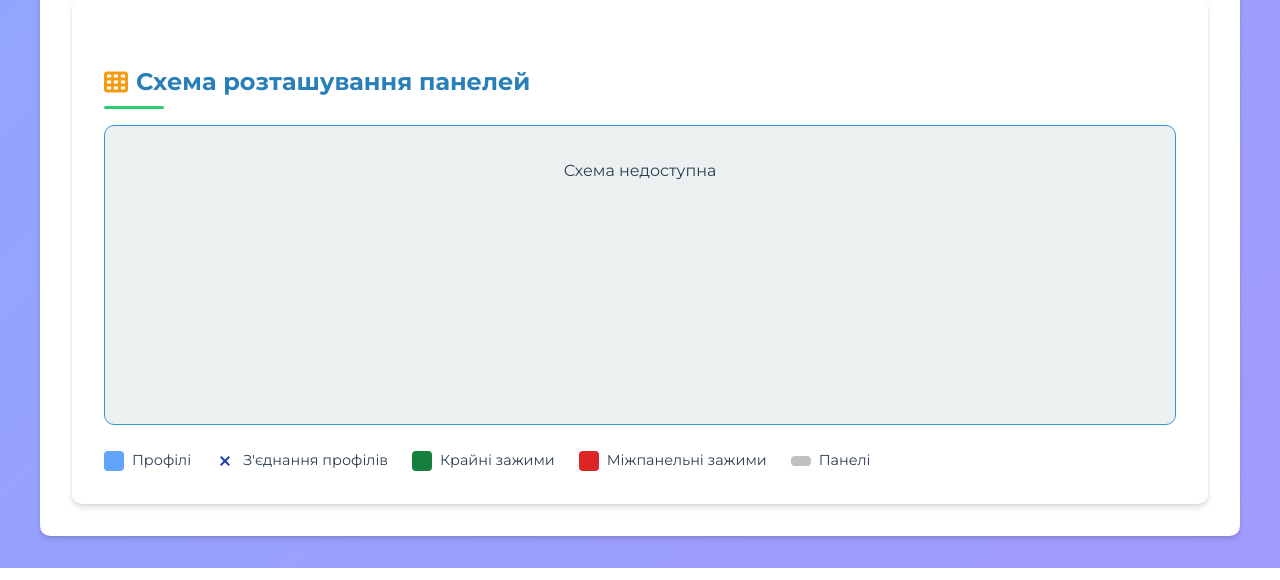
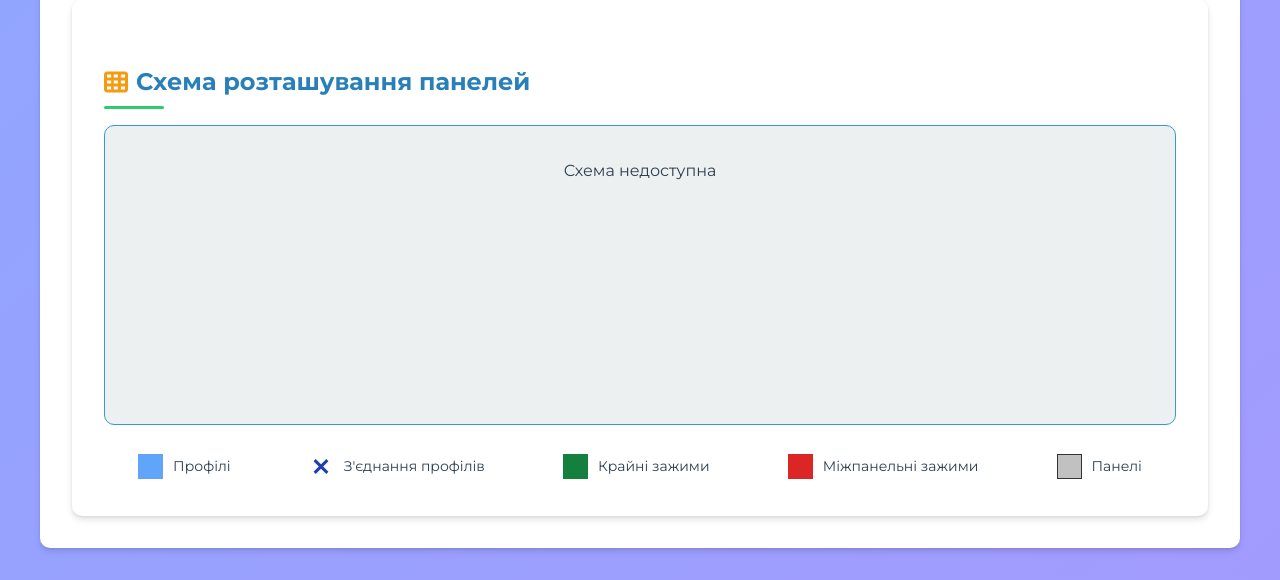
Before and after one commit to Rolandval/SolarCalc2, a Django app: template templates/table.html in a window 1280 px wide. Shown: the part 3563-4143 px from the top of the page. Run offline with Django 5.2, Linux system fonts and the light colour scheme; the template is opened without the code that fills it, so the values that code supplies are empty.

Commit message:
update scheme

```diff
--- a/templates/table.html
+++ b/templates/table.html
@@ -266,6 +266,7 @@
         #panel-scheme img {
             width: 100%;
             display: block;
+            height: auto;
         }
 
         .legend {
@@ -273,19 +274,19 @@
             flex-wrap: wrap;
             gap: 1.5rem;
             margin-top: 1.5rem;
+            justify-content: space-around;
         }
 
         .legend-item {
             display: flex;
             align-items: center;
-            gap: 0.5rem;
-            font-size: 0.9rem;
+            margin: 5px 10px;
         }
 
         .legend-color {
-            width: 20px;
-            height: 20px;
-            border-radius: 4px;
+            width: 25px;
+            height: 25px;
+            margin-right: 10px;
         }
 
         @media (max-width: 768px) {
@@ -914,36 +915,36 @@
                 <h2><i class="fas fa-th"></i> Схема розташування панелей</h2>
                 <div id="panel-scheme">
                     {% if data.scheme_image %}
-                    <img src="{{ data.scheme_image }}" alt="Схема розташування панелей">
+                    <img src="{{ data.scheme_image }}" alt="Схема розташування панелей" style="width: 100%; max-width: 100%; height: auto;">
                     {% else %}
                     <p style="text-align: center; padding: 2rem;">Схема недоступна</p>
                     {% endif %}
                 </div>
-                <div class="legend">
-                    <div class="legend-item">
-                        <div class="legend-color" style="background-color: #60a5fa;"></div>
-                        <span>Профілі</span>
+                <div class="legend" style="display: flex; flex-wrap: wrap; justify-content: space-around; margin-top: 15px; gap: 10px;">
+                    <div class="legend-item" style="display: flex; align-items: center; margin: 5px 10px;">
+                        <div class="legend-color" style="background-color: #60a5fa; width: 25px; height: 25px; margin-right: 10px;"></div>
+                        <span style="font-size: 14px;">Профілі</span>
                     </div>
-                    <div class="legend-item">
-                        <div class="legend-color" style="position: relative;">
+                    <div class="legend-item" style="display: flex; align-items: center; margin: 5px 10px;">
+                        <div class="legend-color" style="position: relative; width: 25px; height: 25px; margin-right: 10px;">
                             <div style="position: absolute; width: 100%; height: 100%; display: flex; justify-content: center; align-items: center;">
-                                <div style="width: 12px; height: 2px; background-color: #1e40af; transform: rotate(45deg); position: absolute;"></div>
-                                <div style="width: 12px; height: 2px; background-color: #1e40af; transform: rotate(-45deg); position: absolute;"></div>
+                                <div style="width: 18px; height: 3px; background-color: #1e40af; transform: rotate(45deg); position: absolute;"></div>
+                                <div style="width: 18px; height: 3px; background-color: #1e40af; transform: rotate(-45deg); position: absolute;"></div>
                             </div>
                         </div>
-                        <span>З'єднання профілів</span>
+                        <span style="font-size: 14px;">З'єднання профілів</span>
                     </div>
-                    <div class="legend-item">
-                        <div class="legend-color" style="background-color: #15803d;"></div>
-                        <span>Крайні зажими</span>
+                    <div class="legend-item" style="display: flex; align-items: center; margin: 5px 10px;">
+                        <div class="legend-color" style="background-color: #15803d; width: 25px; height: 25px; margin-right: 10px;"></div>
+                        <span style="font-size: 14px;">Крайні зажими</span>
                     </div>
-                    <div class="legend-item">
-                        <div class="legend-color" style="background-color: #dc2626;"></div>
-                        <span>Міжпанельні зажими</span>
+                    <div class="legend-item" style="display: flex; align-items: center; margin: 5px 10px;">
+                        <div class="legend-color" style="background-color: #dc2626; width: 25px; height: 25px; margin-right: 10px;"></div>
+                        <span style="font-size: 14px;">Міжпанельні зажими</span>
                     </div>
-                    <div class="legend-item">
-                        <div class="legend-color" style="background-color: rgba(100, 100, 100, 0.4); height: 10px;"></div>
-                        <span>Панелі</span>
+                    <div class="legend-item" style="display: flex; align-items: center; margin: 5px 10px;">
+                        <div class="legend-color" style="background-color: rgba(100, 100, 100, 0.4); width: 25px; height: 25px; margin-right: 10px; border: 1px solid #333;"></div>
+                        <span style="font-size: 14px;">Панелі</span>
                     </div>
                 </div>
             </div>
```
Also changed, not shown: pdf_result.py (+4 -4 lines), 1 other file.
